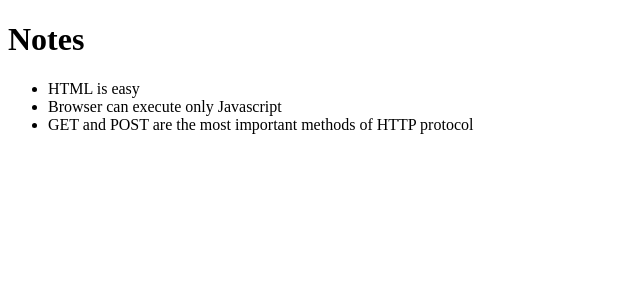
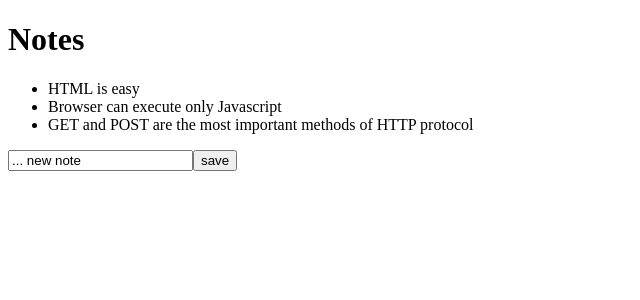
Before and after one commit to usmdt/Fullstack-open, a React (Create React App) app: page / in a window 1280 px wide. Shown: the top 300 px of the page, without its empty margins (0-640 px from the left). Built offline with nearby package versions, Linux system fonts and the light colour scheme.

Commit message:
some changes

```diff
--- a/src/App.js
+++ b/src/App.js
@@ -1,16 +1,42 @@
-import React from 'react'
-import ReactDOM from 'react-dom'
+import React, {useState} from 'react'
 import Note from './Components/Note'
 
 const App = (props) => {
-    const { notes } = props
+    const [notes, setNotes] = useState(props.notes)
+    const [newNote, setNewNote] = useState(
+      '... new note'
+    )
+
+    const handleNoteChange = (event) => {
+      console.log(event.target.value)
+      setNewNote(event.target.value)
+    }
+    const addNote = (event) => {
+      event.preventDefault()
+        const noteObject = {
+          id: notes.length +1,
+          content: newNote,
+          date: new Date().toISOString(),
+          important: Math.random() < 0.5
+        }
+        setNotes(notes.concat(noteObject))
+        setNewNote('')
+    }
 
     return (
       <div>
         <h1>Notes</h1>
         <ul>
-              {notes.map(note => <Note key={note.id} content={note.content}/>)}
+              {notes.map(note =>
+              <Note key={note.id} content={note.content}/>
+              )}
         </ul>
+        <form onSubmit={addNote}>
+                <input value={newNote}
+                  onChange={handleNoteChange}>
+                </input>
+                <button type="submit"> save </button>
+        </form>
       </div>
     )
   }
--- a/src/Components/Note.js
+++ b/src/Components/Note.js
@@ -1,5 +1,4 @@
 import React from 'react'
-import ReactDOM from 'react-dom'
 
 const Note = (props) => {
     return (
```
